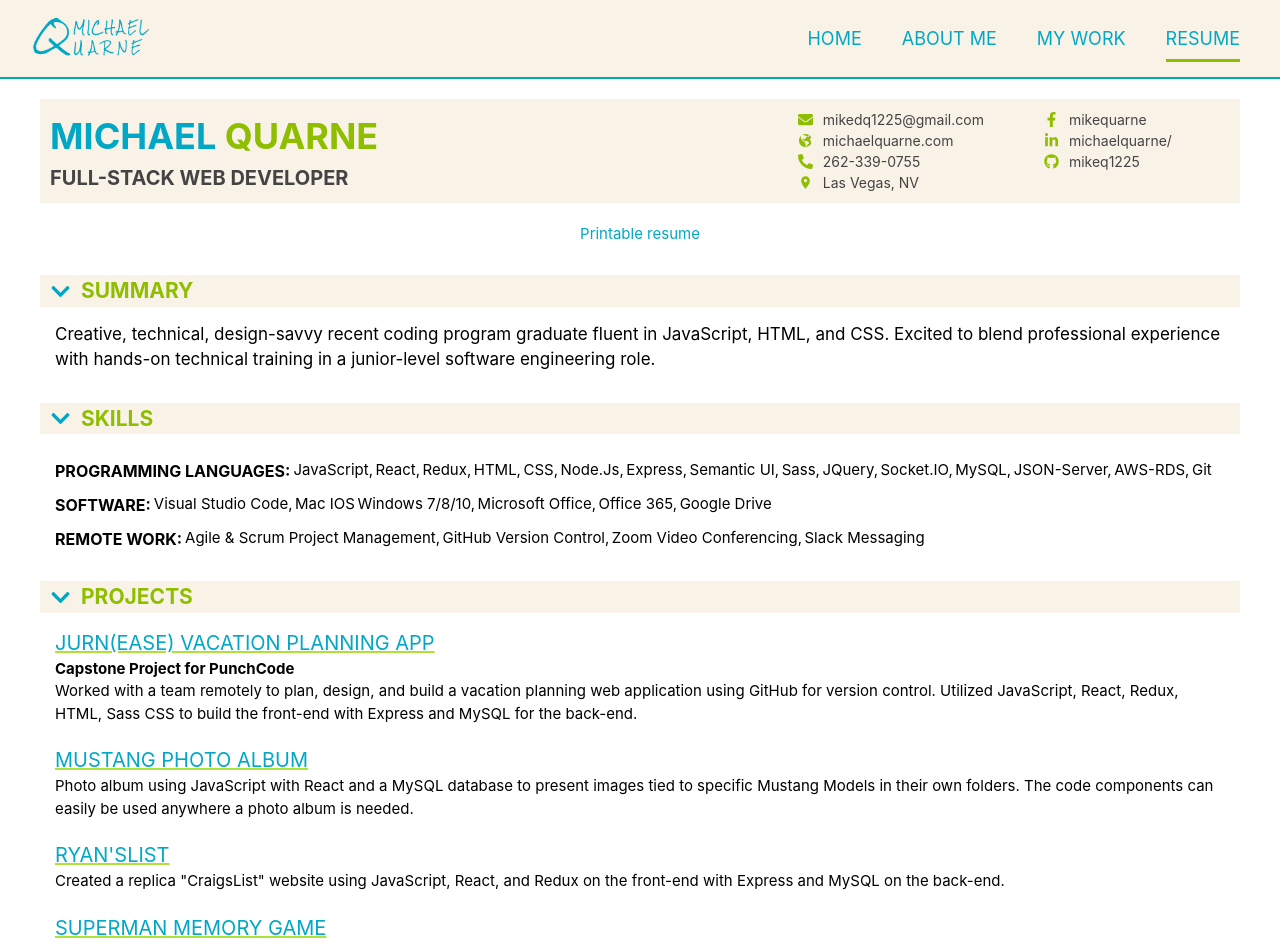
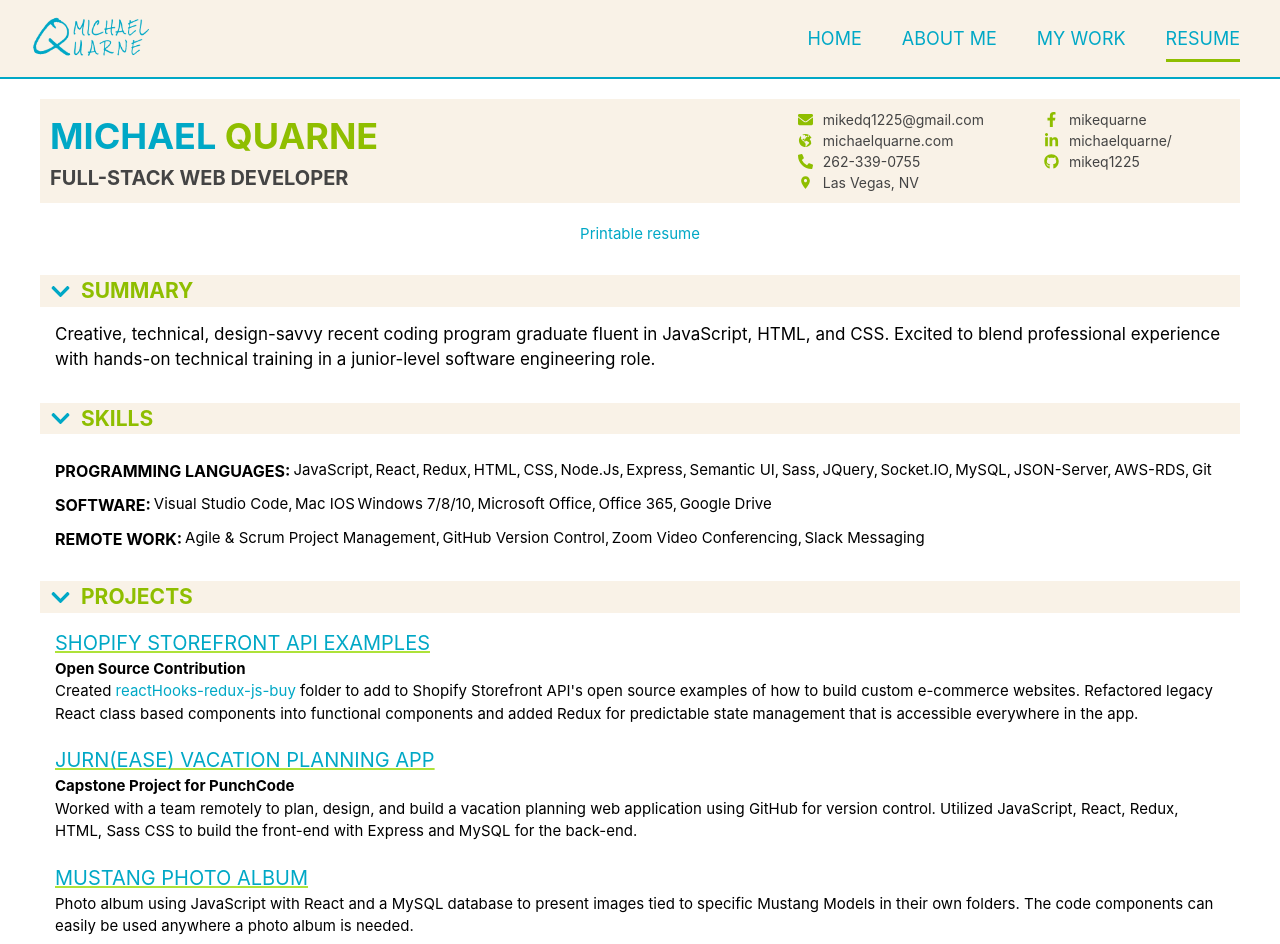
Before and after one commit to mikeq1225/portfolio, a React (Create React App) app in the folder client/: page /Resume in a window 1280 px wide. Shown: the top 944 px of the page. Built offline with nearby package versions, Linux system fonts and the light colour scheme; no server answers.

Commit message:
added shopify to resume page

```diff
--- a/client/src/components/resume/ResumeBody.js
+++ b/client/src/components/resume/ResumeBody.js
@@ -8,7 +8,9 @@ export default (props) => {
 	const mustang = projects.find(
 		(project) => project.title === "Mustang Photo Album"
 	)
-	const ryan = projects.find((project) => project.title === "RyansList")
+	const shopify = projects.find(
+		(project) => project.title === "Shopify StoreFront API Examples"
+	)
 	const superman = projects.find(
 		(project) => project.title === "Superman Memory Game"
 	)
@@ -139,7 +141,36 @@ export default (props) => {
 							</div>
 							<ul className="panel hide">
 								<li>
-									<a href={feature.link}>
+									<a
+										href={shopify && shopify.link}
+										target="_blank"
+										rel="noopener noreferrer"
+									>
+										<h2>Shopify StoreFront API Examples</h2>
+									</a>
+									<h4>Open Source Contribution</h4>
+									<p>
+										Created{" "}
+										<a
+											href={shopify && shopify.link2}
+											target="_blank"
+											rel="noopener noreferrer"
+										>
+											reactHooks-redux-js-buy
+										</a>{" "}
+										folder to add to Shopify Storefront API's open source
+										examples of how to build custom e-commerce websites.
+										Refactored legacy React class based components into
+										functional components and added Redux for predictable state
+										management that is accessible everywhere in the app.
+									</p>
+								</li>
+								<li>
+									<a
+										href={feature.link}
+										target="_blank"
+										rel="noopener noreferrer"
+									>
 										<h2>Jurn(ease) vacation planning app</h2>
 									</a>
 									<h4>Capstone Project for PunchCode</h4>
@@ -152,7 +183,11 @@ export default (props) => {
 									</p>
 								</li>
 								<li>
-									<a href={mustang && mustang.link}>
+									<a
+										href={mustang && mustang.link}
+										target="_blank"
+										rel="noopener noreferrer"
+									>
 										<h2>mustang photo album</h2>
 									</a>
 									<p>
@@ -163,17 +198,11 @@ export default (props) => {
 									</p>
 								</li>
 								<li>
-									<a href={ryan && ryan.link}>
-										<h2>Ryan'sList</h2>
-									</a>
-									<p>
-										Created a replica "CraigsList" website using JavaScript,
-										React, and Redux on the front-end with Express and MySQL on
-										the back-end.
-									</p>
-								</li>
-								<li>
-									<a href={superman && superman.link}>
+									<a
+										href={superman && superman.link}
+										target="_blank"
+										rel="noopener noreferrer"
+									>
 										<h2>Superman memory game</h2>
 									</a>
 									<p>
--- a/client/src/styles/resume/ResumeBody.scss
+++ b/client/src/styles/resume/ResumeBody.scss
@@ -104,6 +104,13 @@
 										font-weight: normal;
 										color: vars.$color1;
 										cursor: pointer;
+									}
+								}
+
+								p {
+									a {
+										color: vars.$color1;
+										text-decoration: none;
 									}
 								}
 							}
```
Also changed, not shown: 1 other file (tests, documents, lock files or other folders).
